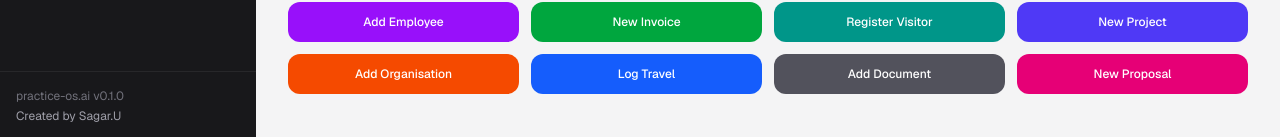
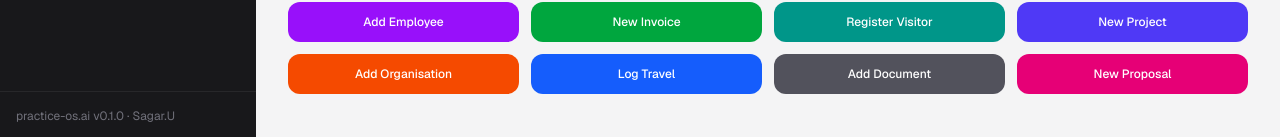
Before and after one commit to oneevolve-ai/practice-os, a Next.js app: page / in a window 1280 px wide. Shown: the part 660-797 px from the top of the page. Built offline with nearby package versions, Linux system fonts and the light colour scheme; no server answers; the database is empty.

Commit message:
Add Sagar.U credit to sidebar

```diff
--- a/src/components/sidebar.tsx
+++ b/src/components/sidebar.tsx
@@ -59,8 +59,8 @@ export function Sidebar() {
       </nav>
 
       <div className="p-4 border-t border-zinc-800">
-        <p className="text-xs text-zinc-500">practice-os.ai v0.1.0</p>
-        <p className="text-xs text-zinc-400 mt-1">Created by Sagar.U</p>
+        <p className="text-xs text-zinc-500">practice-os.ai v0.1.0 · Sagar.U</p>
+
       </div>
     </aside>
   );
```
